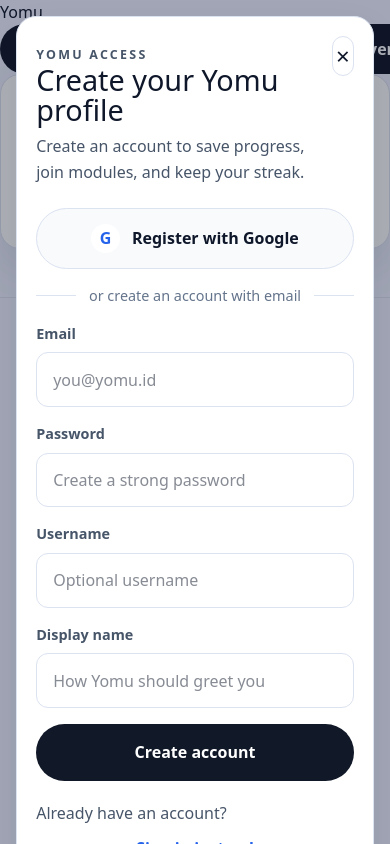
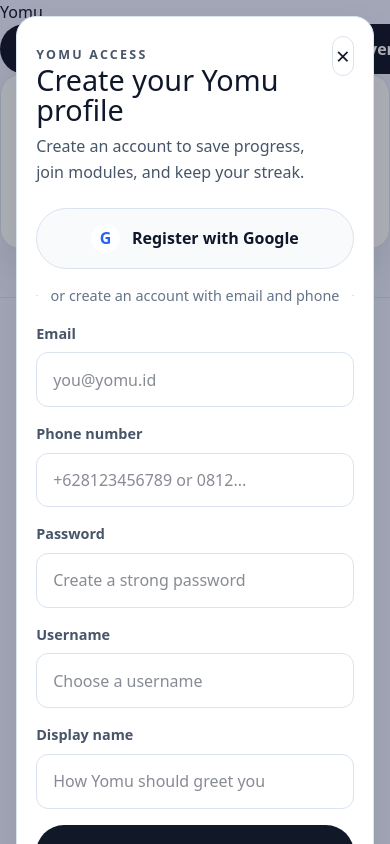
Before and after one commit to advprog-2026-A11-project/fe-yomu, a Next.js app: page /dashboard in a window 390 px wide. Both pictures are taken after typing "Sample", "Sample123" into the empty fields and a click on the button "Create an account". Shown: the top 844 px of the page. Built offline with nearby package versions, Linux system fonts and the light colour scheme; no server answers.

Commit message:
[GREEN] fix: require phone in frontend registration flow

```diff
--- a/src/components/auth/register-form.tsx
+++ b/src/components/auth/register-form.tsx
@@ -9,6 +9,7 @@
 export function RegisterForm() {
   const { register, startGoogleSignIn } = useAuth();
   const [email, setEmail] = useState("");
+  const [phone, setPhone] = useState("");
   const [password, setPassword] = useState("");
   const [username, setUsername] = useState("");
   const [displayName, setDisplayName] = useState("");
@@ -23,6 +24,7 @@
     try {
       await register({
         email: email.trim(),
+        phone: phone.trim(),
         password,
         username: username.trim() || undefined,
         displayName: displayName.trim() || undefined,
@@ -47,7 +49,7 @@
       />
 
       <div className="divider-line">
-        <span>or create an account with email</span>
+        <span>or create an account with email and phone</span>
       </div>
 
       <form className="auth-form" onSubmit={(event) => void handleSubmit(event)}>
@@ -59,6 +61,18 @@
             type="email"
             autoComplete="email"
             placeholder="you@yomu.id"
+            required
+          />
+        </label>
+
+        <label className="field">
+          <span>Phone number</span>
+          <input
+            value={phone}
+            onChange={(event) => setPhone(event.target.value)}
+            type="tel"
+            autoComplete="tel"
+            placeholder="+628123456789 or 0812..."
             required
           />
         </label>
@@ -82,7 +96,8 @@
             onChange={(event) => setUsername(event.target.value)}
             type="text"
             autoComplete="username"
-            placeholder="Optional username"
+            placeholder="Choose a username"
+            required
           />
         </label>
 
@@ -94,6 +109,7 @@
             type="text"
             autoComplete="nickname"
             placeholder="How Yomu should greet you"
+            required
           />
         </label>
 
--- a/src/components/providers/auth-provider.tsx
+++ b/src/components/providers/auth-provider.tsx
@@ -48,6 +48,7 @@
   signIn: (input: { identifier: string; password: string }) => Promise<void>;
   register: (input: {
     email: string;
+    phone: string;
     password: string;
     username?: string;
     displayName?: string;
@@ -166,6 +167,7 @@
   const register = useCallback(
     async (input: {
       email: string;
+      phone: string;
       password: string;
       username?: string;
       displayName?: string;
--- a/src/lib/auth-client.ts
+++ b/src/lib/auth-client.ts
@@ -167,6 +167,10 @@
       return "That email or username is already in use.";
     }
 
+    if (normalized.includes("phone already")) {
+      return "That phone number is already in use.";
+    }
+
     if (normalized.includes("password should")
       || normalized.includes("password must")
       || normalized.includes("weak password")
@@ -221,6 +225,7 @@
 
 export async function registerWithPassword(input: {
   email: string;
+  phone: string;
   password: string;
   username?: string;
   displayName?: string;
```
